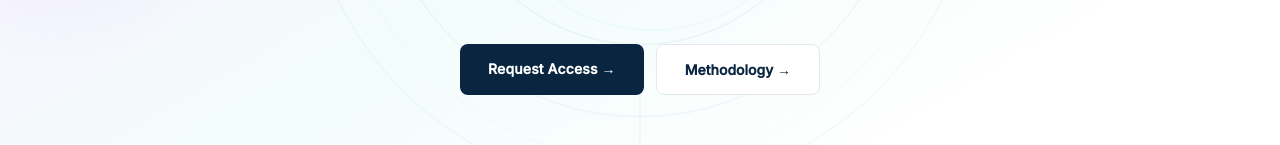
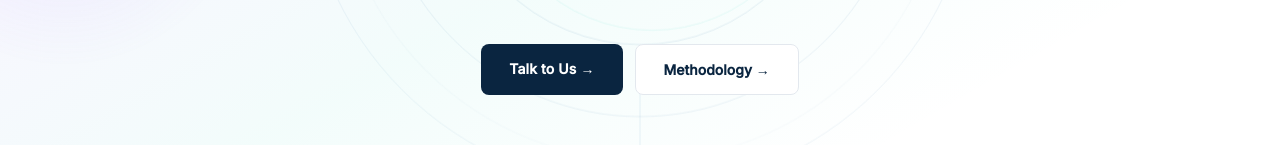
Before and after one commit to Xdrum1/airgrid, a Next.js app: page / in a window 1280 px wide. Shown: the part 497-642 px from the top of the page. Built offline with nearby package versions, Linux system fonts and the light colour scheme; no server answers; the database is empty.

Commit message:
Homepage: Request Access → Talk to Us, link to /contact

```diff
--- a/src/app/(landing)/page.tsx
+++ b/src/app/(landing)/page.tsx
@@ -335,7 +335,7 @@ export default async function LandingPage() {
         </p>
         <div style={{ position: "relative", zIndex: 1, display: "flex", justifyContent: "center", gap: 12, flexWrap: "wrap" }}>
           <Link
-            href="/request-access"
+            href="/contact"
             className="cta-primary"
             style={{
               display: "inline-block",
@@ -349,7 +349,7 @@ export default async function LandingPage() {
               borderRadius: 8,
             }}
           >
-            Request Access <span className="arrow" aria-hidden="true">→</span>
+            Talk to Us <span className="arrow" aria-hidden="true">→</span>
           </Link>
           <Link
             href="/methodology"
@@ -506,7 +506,7 @@ export default async function LandingPage() {
               </p>
             </div>
             <Link
-              href="/request-access"
+              href="/contact"
               className="link-arrow"
               style={{
                 fontSize: 13,
@@ -1139,7 +1139,7 @@ export default async function LandingPage() {
               textTransform: "uppercase",
             }}
           >
-            Request Access
+            Talk to Us
           </div>
           <h2
             style={{
```
